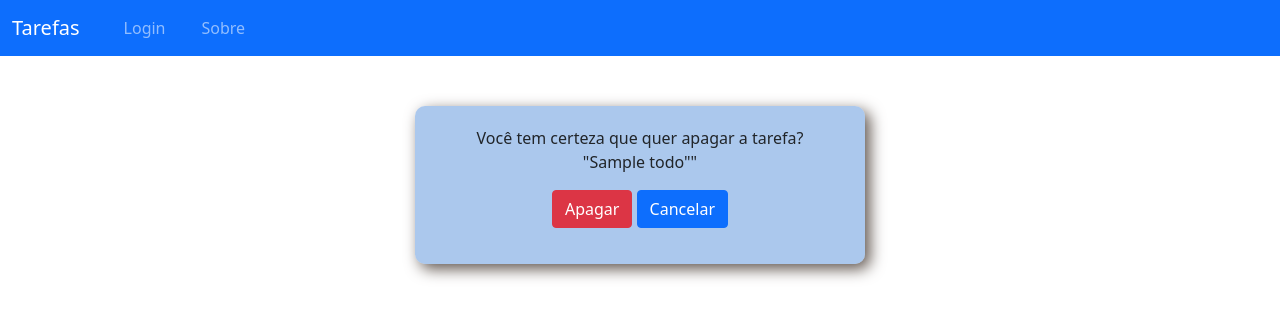
After one commit to cassio645/project, a Django app: page /deletar/1/ in a window 1280 px wide. The commit adds this page. Shown: the top 319 px of the page. Run offline with Django 3.2, Linux system fonts and the light colour scheme; tables that the repository leaves empty hold one stand-in row (values such as "Sample post"); some libraries are stand-ins or nearby versions.

Commit message:
acabei a to do

```diff
--- a/project/todo/static/css/style.css
+++ b/project/todo/static/css/style.css
@@ -1,6 +1,6 @@
 /*Nav bar centralizando texto*/
-.navbar-nav {
-  margin: auto;
+.nav-item{
+  padding-left: 20px;
 }
 
 /* lista de tarefas */
@@ -13,3 +13,32 @@
   padding-left: 18px;
   padding-top: 5px;
 }
+
+/* pagina de deletar box*/
+.delete{
+  background-color: rgba(89, 145, 219, 0.5);
+
+  border-radius: 10px;
+  box-shadow: 5px 5px 15px rgb(95, 84, 77);
+  width: 450px;
+  padding: 20px;
+  margin: 50px auto;
+}
+
+.delete p{
+  text-align: center;
+}
+
+
+/* icones de status da lista */
+i{
+  margin-left: 20px;
+}
+
+#check{
+  color:rgb(16, 187, 10);
+}
+
+#x{
+  color:rgb(207, 21, 21);
+}
--- a/project/todo/static/js/script.js
+++ b/project/todo/static/js/script.js
@@ -3,5 +3,5 @@ function editFunction(todo_id) {
   }
 
 function deleteFunction(todo_id) {
-location.replace("/deletar/"+ todo_id)
+    location.replace("/deletar/"+ todo_id)
 }
--- a/project/todo/templates/base.html
+++ b/project/todo/templates/base.html
@@ -3,16 +3,16 @@
 <html lang="pt-br">
 <head>
     <meta charset="UTF-8">
+    <meta name="viewport" content="width=device-width, initial-scale=1, maximum-scale=1, user-scalable=no">
     <meta http-equiv="X-UA-Compatible" content="IE=edge">
-    <meta name="viewport" content="width=device-width, initial-scale=1.0">
     <!-- CSS only -->
     <link rel="stylesheet" href="{% static 'css/style.css' %}">
+    <link rel="stylesheet" href="https://cdn.jsdelivr.net/npm/bootstrap-icons@1.6.0/font/bootstrap-icons.css">
     <link href="https://cdn.jsdelivr.net/npm/bootstrap@5.1.3/dist/css/bootstrap.min.css" rel="stylesheet" integrity="sha384-1BmE4kWBq78iYhFldvKuhfTAU6auU8tT94WrHftjDbrCEXSU1oBoqyl2QvZ6jIW3" crossorigin="anonymous">
     <title>{% block title %}{% endblock %}</title>
 </head>
 <body>
-
-    <nav class="navbar navbar-expand-lg navbar-light bg-light">
+      <nav class="navbar navbar-expand-lg navbar-dark bg-primary">
           <div class="container-fluid">
             <a class="navbar-brand" href="/">Tarefas</a>
             <button class="navbar-toggler" type="button" data-bs-toggle="collapse" data-bs-target="#navbarNav" aria-controls="navbarNav" aria-expanded="false" aria-label="Toggle navigation">
@@ -23,9 +23,6 @@
               {% if request.user.is_authenticated %}
               <li class="nav-item">
                 <a class="nav-link" href="{% url 'todo:create' %}">Nova Tarefa</a>
-            </li>
-              <li class="nav-item">
-                <a class="nav-link" href="#">Perfil</a>
               </li>
                 <li class="nav-item">
                   <a class="nav-link" href="#">Logout</a>
@@ -46,6 +43,7 @@
       <div class="container-fluid">
           {% block content %}{% endblock %}
       </div>
+
     <script src="{% static 'js/script.js '%}"></script>
     <script src="https://cdn.jsdelivr.net/npm/bootstrap@5.1.3/dist/js/bootstrap.bundle.min.js" integrity="sha384-ka7Sk0Gln4gmtz2MlQnikT1wXgYsOg+OMhuP+IlRH9sENBO0LRn5q+8nbTov4+1p" crossorigin="anonymous"></script>
 </body>
--- a/project/todo/templates/todo/detail.html
+++ b/project/todo/templates/todo/detail.html
@@ -13,7 +13,7 @@
     <p><strong>Descrição: </strong>{{ object.description }}</p>
 </div>
 
-    <button class="btn btn-success" id="{{object.id}}" onclick="editFunction(this.id)">Editar</button>
+    <button class="btn btn-primary" id="{{object.id}}" onclick="editFunction(this.id)">Editar</button>
     <button class="btn btn-danger" id="{{object.id}}" onclick="deleteFunction(this.id)">Apagar</button>
 
 {% endblock %}
--- /dev/null
+++ b/project/todo/templates/todo/todo_confirm_delete.html
@@ -0,0 +1,17 @@
+{% extends 'base.html' %}
+{% block title %}Deletar tarefa{% endblock %}
+
+{% block content %}
+    <div class="delete">
+        <form method="post">
+            {% csrf_token %}
+            <p>Você tem certeza que quer apagar a tarefa? <br>
+            "{{ object.title }}""
+            </p>
+            <p>
+                <input class="btn btn-danger" type="submit" value="Apagar">
+                <button class="btn btn-primary" id="{{object.id}}" onclick="editFunction(this.id)">Cancelar</button>
+            </p>
+        </form>
+    </div>
+{% endblock %}
--- a/project/todo/templates/todo/todo_form.html
+++ b/project/todo/templates/todo/todo_form.html
@@ -9,7 +9,7 @@
     <form method="post">
         {% csrf_token %}
         {{ form|crispy }}
-        <input type="submit" value="Criar">
+        <input class="btn btn-primary" type="submit" value="Salvar">
     </form>
 </div>
 </div>
--- a/project/todo/templates/todo/todo_list.html
+++ b/project/todo/templates/todo/todo_list.html
@@ -15,6 +15,10 @@
                 <tr>
                     <td>{{ task.title }}</td>
                     <td><a href="{% url 'todo:detail' pk=task.id %}">Detalhes</a></td>
+                        <td>{% if task.done %}<i class="bi bi-check-square" id="check"></i>
+                            {% else %}<i class="bi bi-x-square" id="x"></i>
+                            {% endif %}
+                        </td>
                 </tr>
             {% empty %}
                 <p>Você ainda não adicionou nenhuma tarefa.</p>
--- a/project/todo/urls.py
+++ b/project/todo/urls.py
@@ -8,5 +8,6 @@ urlpatterns = [
     path("nova-tarefa/", views.CreateTodo.as_view(), name="create"),
     path("detalhes/<int:pk>/", views.DetailTodo.as_view(), name="detail"),
     path("editar/<int:pk>/", views.UpdateTodo.as_view(), name="edit"),
+    path("deletar/<int:pk>/", views.DeleteTodo.as_view(), name="delete"),
 
 ]
--- a/project/todo/views.py
+++ b/project/todo/views.py
@@ -1,4 +1,4 @@
-from django.views.generic import ListView, CreateView, DetailView, UpdateView
+from django.views.generic import ListView, CreateView, DetailView, UpdateView, DeleteView
 from django.urls import reverse_lazy
 
 from .models import ToDo
@@ -24,3 +24,8 @@ class UpdateTodo(UpdateView):
     model = ToDo
     fields = ["title", "description", "done"]
     success_url = reverse_lazy('todo:list')
+
+
+class DeleteTodo(DeleteView):
+    queryset = ToDo.objects.all()
+    success_url = reverse_lazy('todo:list')
```
Lines whose indentation alone changed are shown as unchanged.
